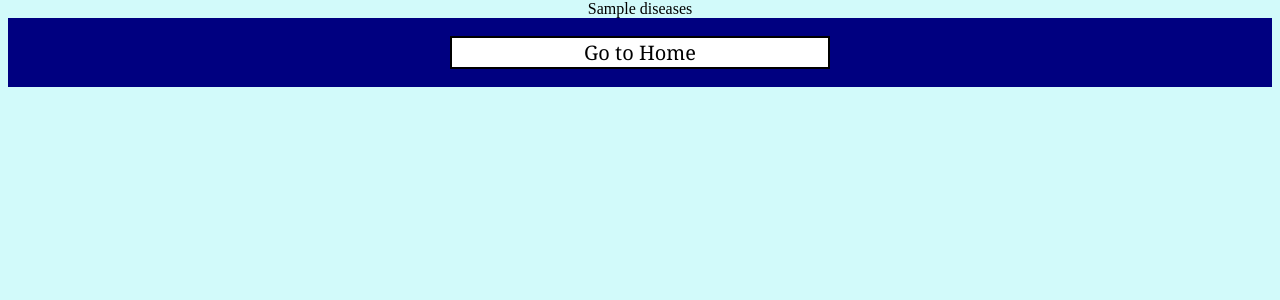
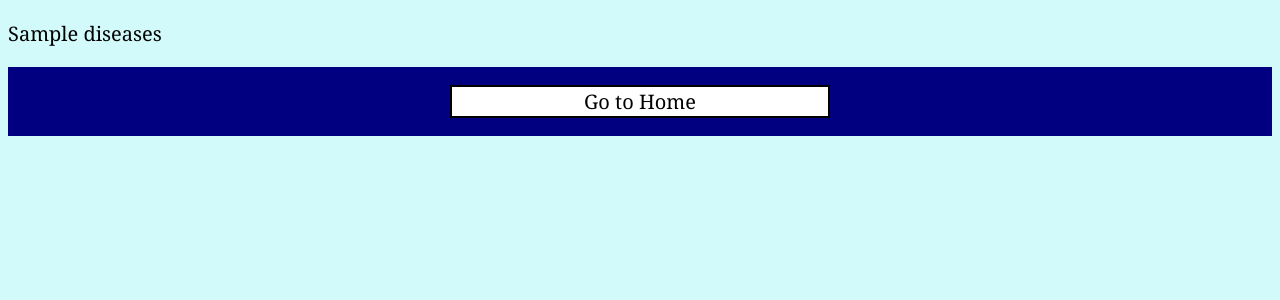
Before and after one commit to Utsavlakshkar/Symptom_Checker, a Flask app: template templates/Result.html in a window 1280 px wide. Shown: the part 94-394 px from the top of the page. Run offline with Flask 3, Linux system fonts and the light colour scheme; the template is opened without the code that fills it: most values are stand-ins (such as "Sample title", 1, 10 or a date in 2020); parts of the project's set-up code (start-up, migrations or seed data) failed here and were passed over.

Commit message:
Minor UI Fixes

```diff
--- a/app.py
+++ b/app.py
@@ -13,7 +13,6 @@
 
 @app.route("/result",methods=['POST','GET'])
 def result():
-    print("\nRender template")
     lst="\n".join(model.diagnose(list(request.form.values())[0]).split("\n"))
     return render_template("result.html",diseases=lst)
 
--- a/static/css/styles.css
+++ b/static/css/styles.css
@@ -102,6 +102,8 @@
 
 p{
     text-align: justify;
+    font-family: Georgia, 'Times New Roman', Times, serif;
+    font-size: 20;
 }
 
 table,tr,td{
--- a/templates/Result.html
+++ b/templates/Result.html
@@ -13,7 +13,7 @@
             </center>
         </div>
         <center>
-            {{diseases}}
+            <p>{{diseases}}</p>
         </center>
         <form action="/" method="GET">
             <table>
```
